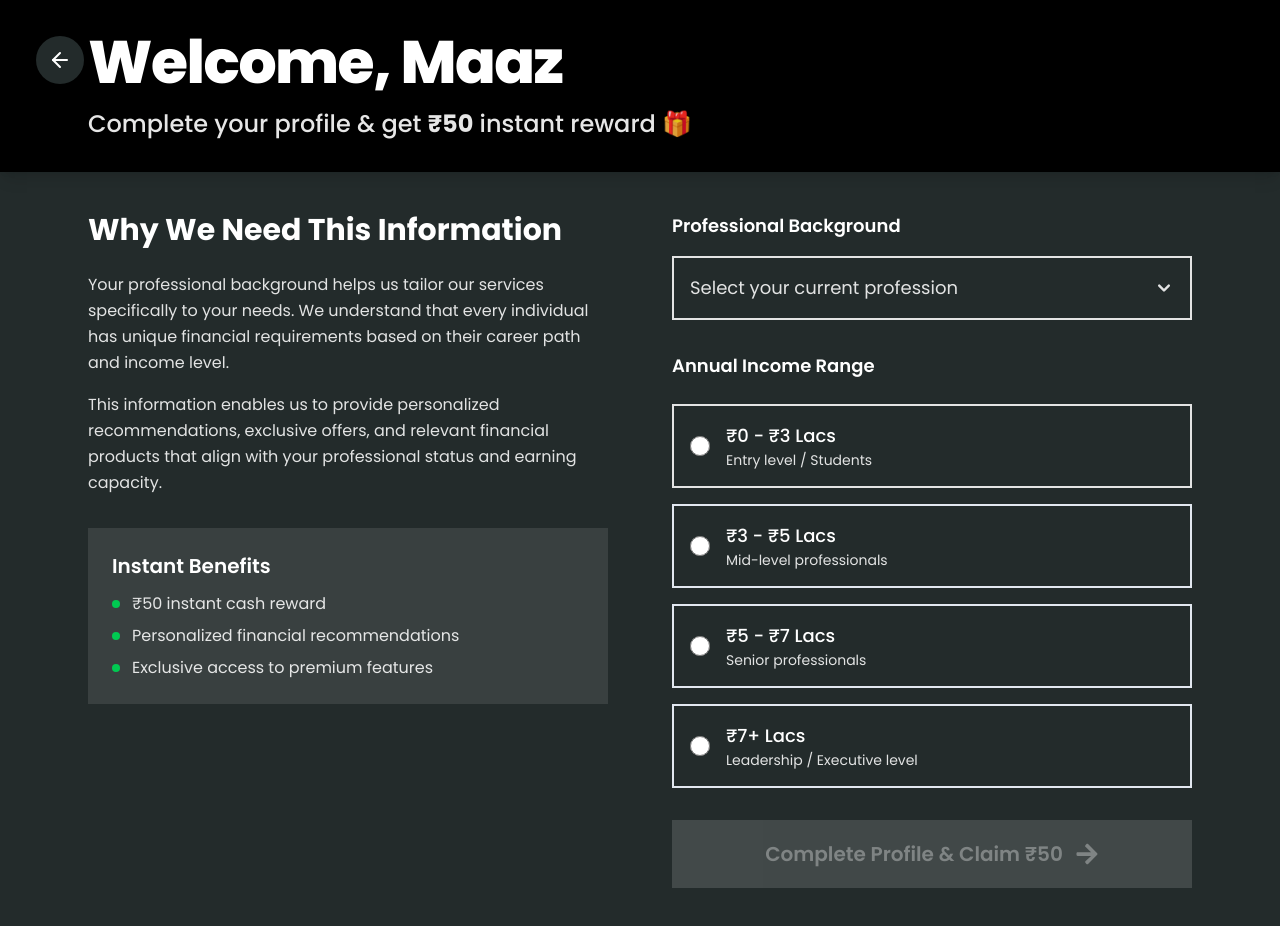
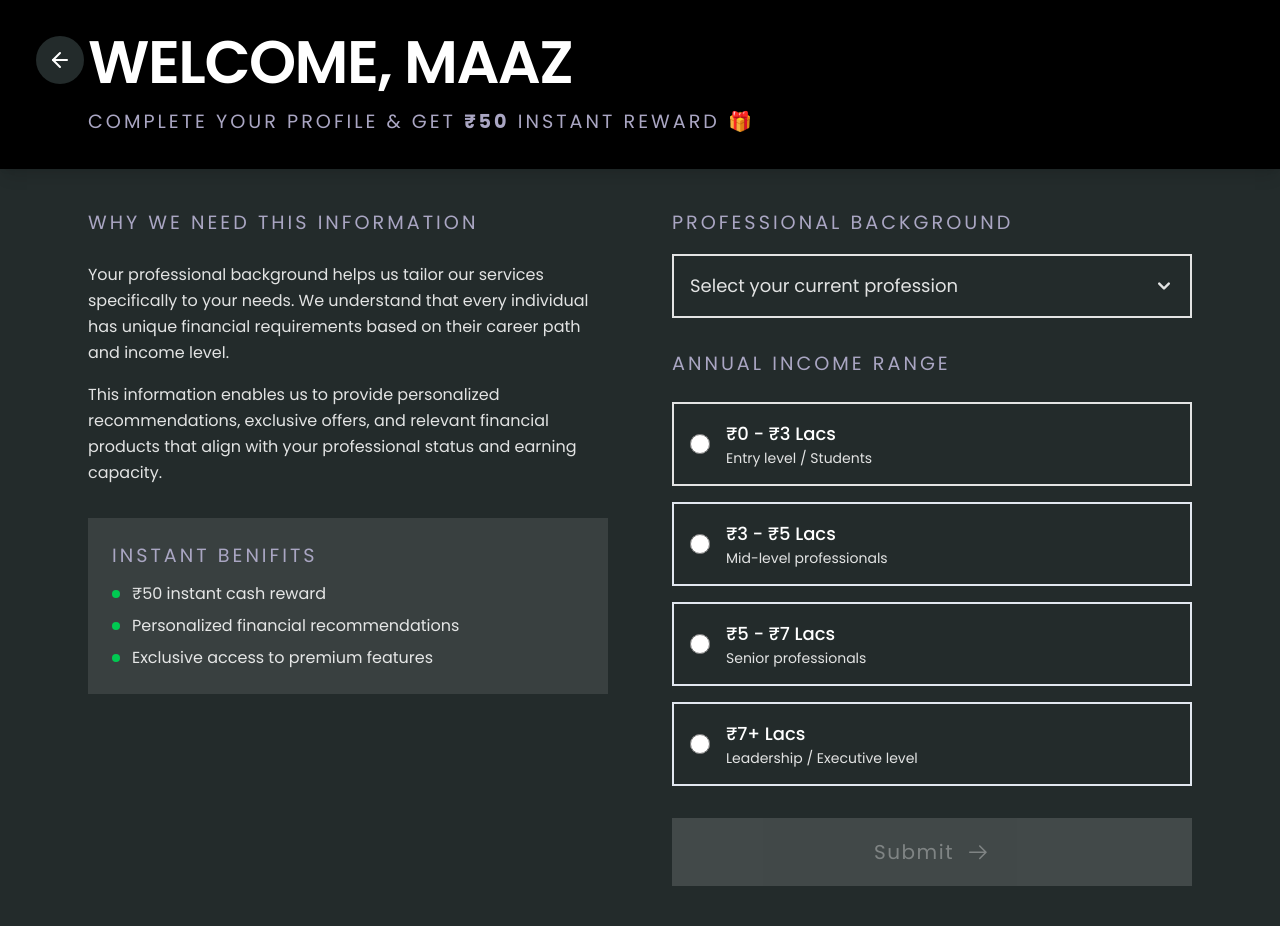
Before and after one commit to maaz80/nskills, a React (Vite) app: page /user_details_form in a window 1280 px wide. Built offline with nearby package versions, Linux system fonts and the light colour scheme.

Commit message:
Fixing headings and buttons

```diff
--- a/src/components/home/JourneyToEarnings.jsx
+++ b/src/components/home/JourneyToEarnings.jsx
@@ -37,7 +37,7 @@ const timelineSteps = [
     id: 4,
     title: "Pay Your Remaining Fee",
     subtitle: "After Scholarship Discount",
-    description: "Pay only after placement",
+    description: "",
     icon: <LiaCoinsSolid />,
     bgColor: "bg-black"
   },
@@ -71,9 +71,9 @@ const JourneyTimeline = () => {
           initial={{ opacity: 0, y: -20 }}
           animate={{ opacity: 1, y: 0 }}
           transition={{ duration: 0.6 }}
-          className="text-2xl md:text-6xl font-semibold text-white mb-2 lg:mb-4"
+          className="text-2xl md:text-4xl font-semibold text-white mb-2 lg:mb-4"
         >
-          Journey to Earnings
+          JOURNEY TO EARNINGS
         </motion.h1>
       </div>
 
@@ -182,7 +182,7 @@ const JourneyTimeline = () => {
       >
         <div className="bg-white/10 backdrop-blur-md  p-4 lg:p-6 border border-white/20">
           <div className="flex justify-between items-start mb-6">
-            <h2 className="text-xl lg:text-2xl font-semibold text-white">Does Our Programs Look Expensive?</h2>
+            <h2 className="text-xl lg:text-2xl font-semibold text-white ">DOES OUR PROGRAMS LOOKS EXPENSIVE?</h2>
             <div className="hidden border border-white bg-black text-white w-36 h-8 text-xs lg:text-sm font-medium lg:flex items-center justify-center hover:scale-102 active:scale-98 transition-all duration-300 cursor-pointer">
               Apply Now →
             </div>
@@ -193,7 +193,7 @@ const JourneyTimeline = () => {
               <span className="text-green-400 mr-3 text-sm lg:text-lg">✓</span>
               <div>
                 <p className="text-white text-sm lg:text-base font-medium">Apply for our Scholarship & Selection Test</p>
-                <p className="text-blue-200 text-xs lg:text-sm">& Get UFP 30% Scholarship</p>
+                <p className="text-blue-200 text-xs lg:text-sm">& Get Upt 90% Scholarship</p>
               </div>
             </div>
 
--- a/src/index.css
+++ b/src/index.css
@@ -59,6 +59,7 @@
    --warning-300: #f79009;
    --warning-400: #dc6803;
    --warning-500: #b45309;
+   --neutral-50: #ededf0;
    --neutral-100: #f5f5f6;
    --neutral-150: #ececed;
    --neutral-200: #e1e2e5;
@@ -69,6 +70,7 @@
    --blue-700: #102a56;
    --grey-400: #98A2B3;
    --grey-600: #232B2B;
+   --heading-color:#AAA6C3
 }.primary-text{
   color: var(--grey-400);
 }
@@ -81,3 +83,21 @@
 .border-green{
   border-color: var(--success-500);
 }
+.heading-color{
+  color: var(--heading-color);
+
+}
+
+.page-heading{
+  color: var(--heading-color);
+  font-size:  1.2rem;
+  letter-spacing: 3px;
+}
+.button-spacing-top{
+  width: 160px;
+  margin-top: 4rem;
+}
+.primary-button-styling{
+  font-weight: 400;
+letter-spacing: 1.5px;
+}
--- a/src/pages/login/Otp.jsx
+++ b/src/pages/login/Otp.jsx
@@ -11,6 +11,7 @@ import { useEffect, useState } from "react";
 import { BiPencil } from "react-icons/bi";
 import { FiArrowLeft } from "react-icons/fi";
 import { toast } from "react-toastify";
+import { GoArrowRight } from "react-icons/go";
 
 const Otp = () => {
   const navigate = useNavigate();
@@ -143,14 +144,14 @@ const Otp = () => {
           )}
         </div>
 
-        <h1 className={`${isLogin ? 'text-3xl text-white md:text-2xl lg:text-4xl font-extrabold':'text-xl md:text-2xl lg:text-4xl font-medium '} mb-4 `}>
-          {isLogin ? `Welcome, ${userName}` : "Registration"}
+        <h1 className={`page-heading mb-4 `}>
+          {isLogin ? `WELCOME, MAAZ` : "REGISTRATION"}
         </h1>
 
         {/* Name Input */}
         {!isLogin && (
-          <div className={`space-y-1 text-white flex flex-col w-full`}>
-            <label className="text-xs font-medium ">Enter your Name</label>
+          <div className={`space-y-1 heading-color flex flex-col w-full`}>
+            <label className="text-xs font-medium ">ENTER YOUR NAME</label>
             <input
               type="text"
               placeholder="Full Name"
@@ -196,8 +197,8 @@ const Otp = () => {
         )}
 
         {/* OTP Input */}
-        <div className="space-y-2 text-white mt-4">
-          <label className="text-xs font-medium ">Enter OTP</label>
+        <div className="space-y-2 heading-color mt-4">
+          <label className="text-xs font-medium ">ENTER OTP</label>
           <OTPInput
             value={otp}
             onChange={(value) => {
@@ -240,33 +241,14 @@ const Otp = () => {
         {/* <ResendButton fullPhone={phone} setIsResending={setIsResending} onResendSuccess={() => setValue("otp", "")}/> */}
 
         <div className="flex flex-col w-full  lg:flex-row gap-3 items-center justify-between mt-6">
-        {/* Submit Button - SignUp & Get ₹50 */}
-{
-  <button
-    type="submit"
-    className={`${
-      isLogin
-        ? "opacity-0 pointer-events-none"
-        : `${
-            !(isValid && otp?.length === 6)
-              ? "bg-white/20 text-white/50 cursor-not-allowed border border-white/30"
-              : "bg-white text-black hover:bg-white/90 cursor-pointer hover:scale-95 transition duration-300 border border-white"
-          }`
-    } flex items-center justify-center gap-2 md:gap-3 w-full lg:w-[200px] py-3 font-semibold transition duration-300 shadow-lg`}
-    disabled={authenticating}
-    name="getReward"
-  >
-    SignUp & Get ₹50
-    <FaArrowRight className="text-lg md:text-xl" />
-  </button>
-}
+
 
 {/* Submit Button - Login/Sign Up */}
 <button
   type="submit"
   name="defaultSignup"
   className={`
-    flex items-center justify-center gap-2 md:gap-3 w-full lg:w-[120px] py-3 font-semibold shadow-lg transition duration-300 border-2
+    flex items-center justify-center gap-2 md:gap-3 ml-auto button-spacing-top primary-button-styling py-3 font-semibold shadow-lg transition duration-300 border-2
     ${
       isLogin
         ? !(isValid && otp?.length === 6)
@@ -280,7 +262,7 @@ const Otp = () => {
   disabled={authenticating}
 >
   {isLogin ? "Login" : "Sign Up"}
-  <FaArrowRight className="text-lg md:text-xl" />
+  <GoArrowRight className="text-lg md:text-xl" />
 </button>
         </div>
       </form>
--- a/src/pages/user-details-form/UserDetailsForm.jsx
+++ b/src/pages/user-details-form/UserDetailsForm.jsx
@@ -3,6 +3,7 @@ import { useForm } from "react-hook-form";
 import { Link, useNavigate } from "react-router-dom";
 import { FiArrowLeft } from "react-icons/fi";
 import { useState } from "react";
+import { GoArrowRight } from "react-icons/go";
 
 const UserDetailsForm = () => {
   const navigate = useNavigate();
@@ -37,18 +38,17 @@ navigate('/home');
           </Link>
 
           {/* Welcome Text */}
-          <h1 className="text-3xl lg:text-6xl font-extrabold tracking-tight drop-shadow-lg  ml-14 lg:ml-0">
-            Welcome,{" "}
+          <h1 className="text-3xl lg:text-6xl font-semibold tracking-tight drop-shadow-lg  ml-14 lg:ml-0">
+            WELCOME,{" "}
             <span className="text-white">
-              Maaz
+              MAAZ
             </span>
           </h1>
 
           {/* Sub Text */}
-          <p className="text-lg lg:text-2xl font-medium text-white/90 drop-shadow shadow-white">
-            Complete your profile & get{" "}
-            <span className="font-bold text-orange">₹50</span> instant
-            reward 🎁
+          <p className="page-heading drop-shadow shadow-white">
+            COMPLETE YOUR PROFILE & GET{" "}
+            <span className="font-bold text-orange">₹50</span> INSTANT REWARD 🎁
           </p>
         </div>
       </div>
@@ -59,10 +59,10 @@ navigate('/home');
           {/* Left Column - Information */}
           <div className="space-y-8 hidden lg:block">
             <div>
-              <h2 className="text-3xl font-bold text-white mb-6">
-                Why We Need This Information
+              <h2 className="page-heading mb-6">
+                WHY WE NEED THIS INFORMATION
               </h2>
-              <div className="space-y-4 text-gre-700 leading-relaxed">
+              <div className="space-y-4 text-grey-700 leading-relaxed">
                 <p>
                   Your professional background helps us tailor our services
                   specifically to your needs. We understand that every
@@ -79,8 +79,8 @@ navigate('/home');
             </div>
 
             <div className="bg-white/10 p-6 ">
-              <h3 className="text-xl font-semibold text-white mb-3">
-                Instant Benefits
+              <h3 className="page-heading mb-3">
+                INSTANT BENIFITS
               </h3>
               <ul className="space-y-2 text-grey-700">
                 <li className="flex items-center">
@@ -103,8 +103,8 @@ navigate('/home');
           <div className="space-y-8">
             <form onSubmit={handleSubmit(onSubmit)} className="space-y-8">
               <div className="bg-white/10 p-4  block lg:hidden">
-                <h3 className="text-lg font-semibold text-white mb-3">
-                  Instant Benefits
+                <h3 className="page-heading mb-3">
+                  INSTANT BENIFITS
                 </h3>
                 <ul className="space-y-2 text-grey-200 text-sm">
                   <li className="flex items-center">
@@ -123,8 +123,8 @@ navigate('/home');
               </div>
               {/* Profession Section */}
               <div className="mb-8">
-                <label className="block text-lg font-semibold text-white mb-4">
-                  Professional Background
+                <label className="block page-heading mb-4">
+                  PROFESSIONAL BACKGROUND
                 </label>
                 <div className="relative">
                   <select
@@ -155,8 +155,8 @@ navigate('/home');
               </div>
               {/* Income Section */}
               <div className="mb-8">
-                <label className="block text-lg font-semibold text-white mb-6">
-                  Annual Income Range
+                <label className="block page-heading mb-6">
+                  ANNUAL INCOME RANGE
                 </label>
                 <div className="space-y-4">
                   <div className="border-2 border-grey-200  p-4 hover:border-white transition-colors cursor-pointer">
@@ -253,12 +253,12 @@ navigate('/home');
               {/* Submit Button */}
               <button
                 type="submit"
-                className={`cursor-pointer w-full flex items-center justify-center gap-3 bg-white hover:bg-white/90 text-black py-2 lg:py-5 px-2 lg:px-8  text-lg lg:text-xl font-semibold transition-colors disabled:bg-white/20 disabled:text-white/50 disabled:cursor-not-allowed disabled:opacity-70 ${!isValid && "bg-white/20 text-white/50 cursor-not-allowed opacity-70"
+                className={`cursor-pointer w-full flex items-center justify-center gap-3 bg-white hover:bg-white/90 text-black py-2 lg:py-5 px-2 lg:px-8  text-lg lg:text-xl primary-button-styling transition-colors disabled:bg-white/20 disabled:text-white/50 disabled:cursor-not-allowed disabled:opacity-70 ${!isValid && "bg-white/20 text-white/50 cursor-not-allowed opacity-70"
                   }`}
                 disabled={loading}
               >
-                Complete Profile & Claim ₹50
-                <FaArrowRight className="w-6 h-6" />
+               Submit
+                <GoArrowRight className="w-6 h-6" />
               </button>
 
             </form>
```
Also changed, not shown: src/pages/login/Login.jsx (+5 -4 lines).
